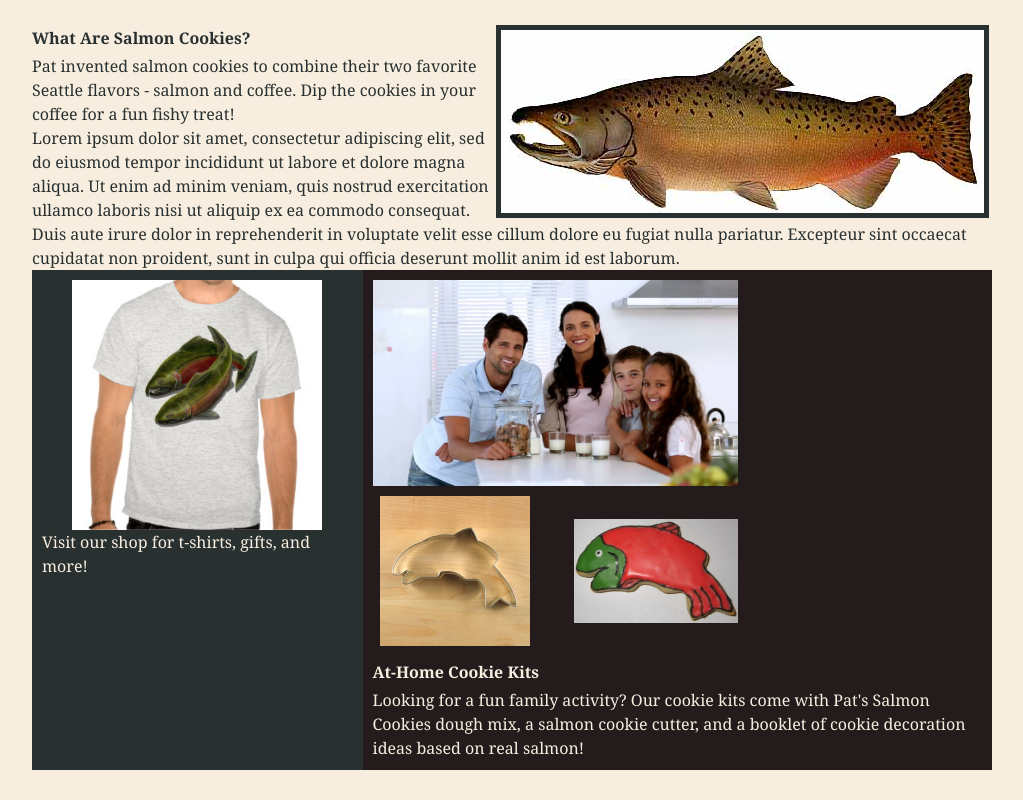
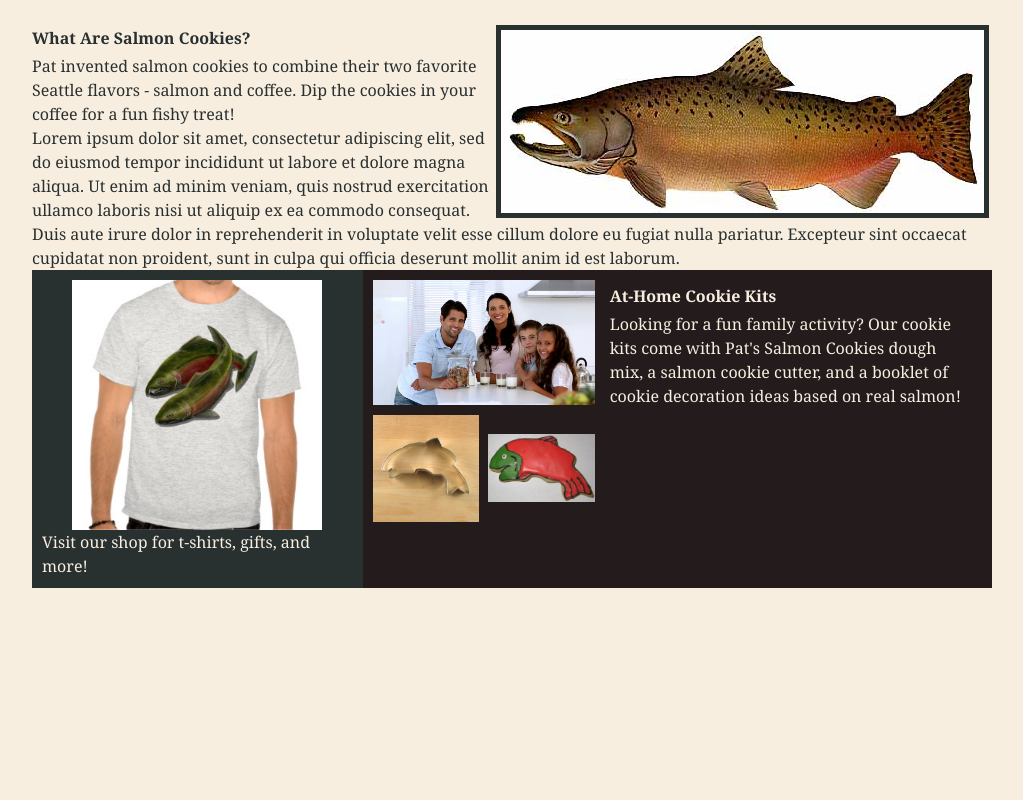
Before and after one commit to lucy-gelderloos/cookie-stand, a plain HTML site: page index.html in a window 1280 px wide. Shown: the part 418-1218 px from the top of the page, without its empty margins (128-1151 px from the left). After the commit the page ends 1036 px from the top, so only its background shows below. Drawn offline with Linux system fonts and the light colour scheme; a web font is replaced by a local one.

Commit message:
Style kit section

```diff
--- a/css/style.css
+++ b/css/style.css
@@ -145,15 +145,16 @@ p {
     color:#F7EEE0;
     background-color:#241C1C;
     width:65%;
+    display: flex;
 }
 
 .family {
-    width:60%;
+    width:100%;
     display:block;
 }
 
 .kit {
-    width:60%;
+    /* width:60%; */
     max-height:150px;
     display: flex;
     justify-content: space-between;
@@ -162,8 +163,11 @@ p {
 
 .kit img {
     object-fit:contain;
-    width:45%;
-    /* margin:10px; */
+    width:48%;
+}
+
+.description {
+    padding:0 15px;
 }
 
 .fade {
```
